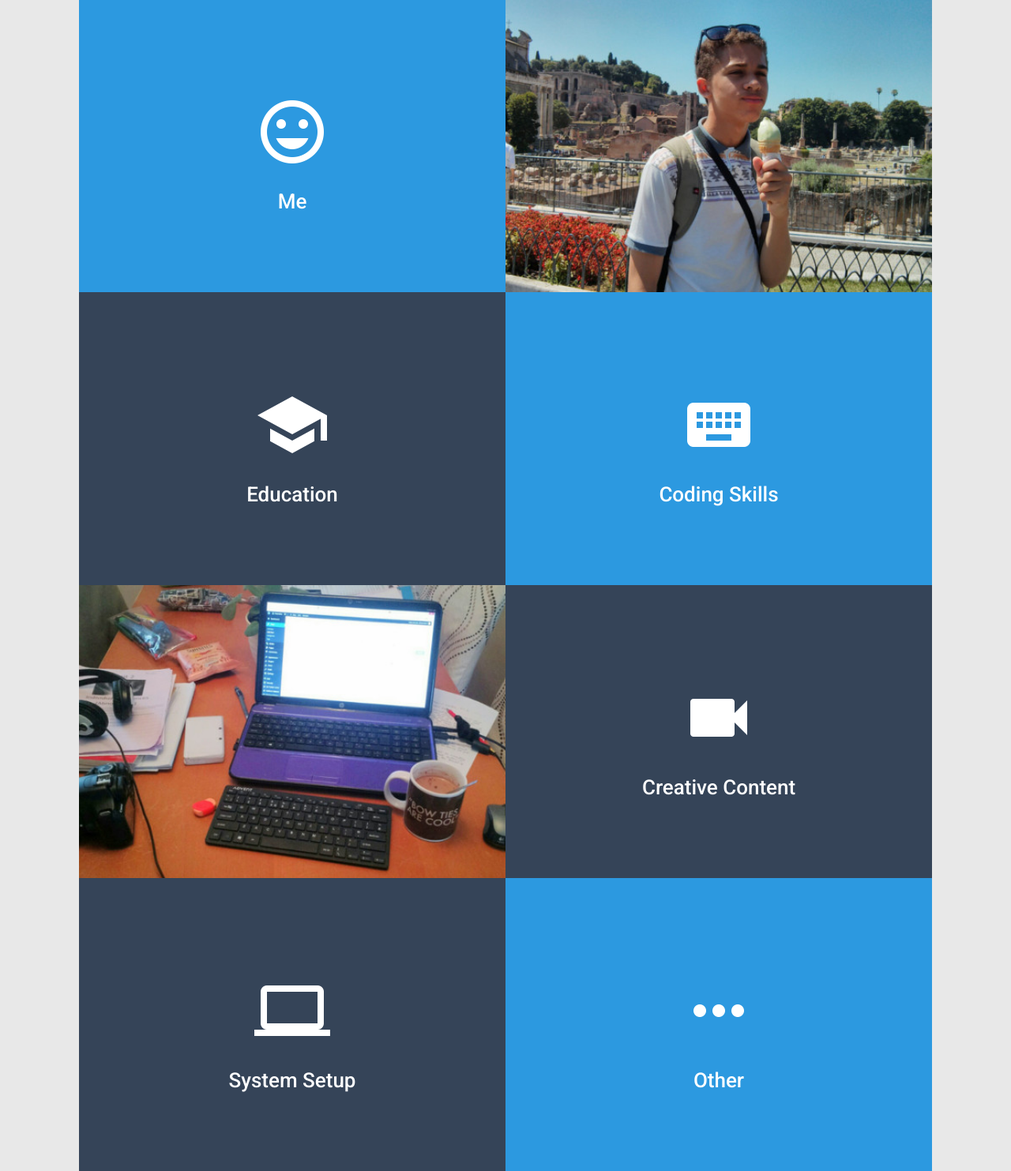
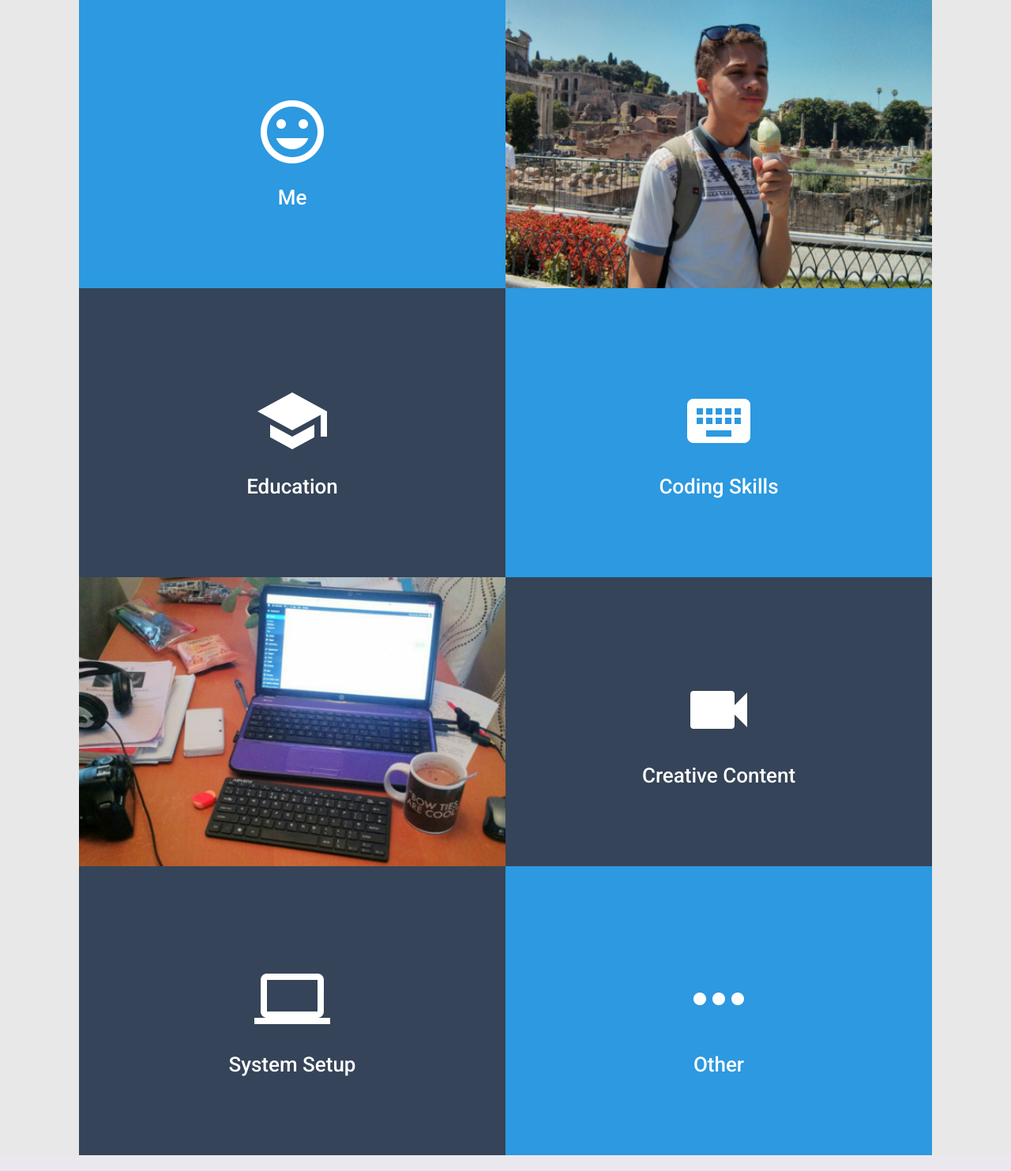
Before and after one commit to sonilala/.com, a PHP site: page /about.html in a window 1280 px wide. Shown: the part 545-2028 px from the top of the page at 79% size. Run offline with PHP 8.4, Linux system fonts and the light colour scheme.

Commit message:
Fixed whitespace underneath images

```diff
--- a/style.css
+++ b/style.css
@@ -15,6 +15,7 @@ a {
 img {
     max-width: 100%;
     height: auto;
+    vertical-align: bottom;
     width: auto\9; /* ie8 */
 }
 
```
